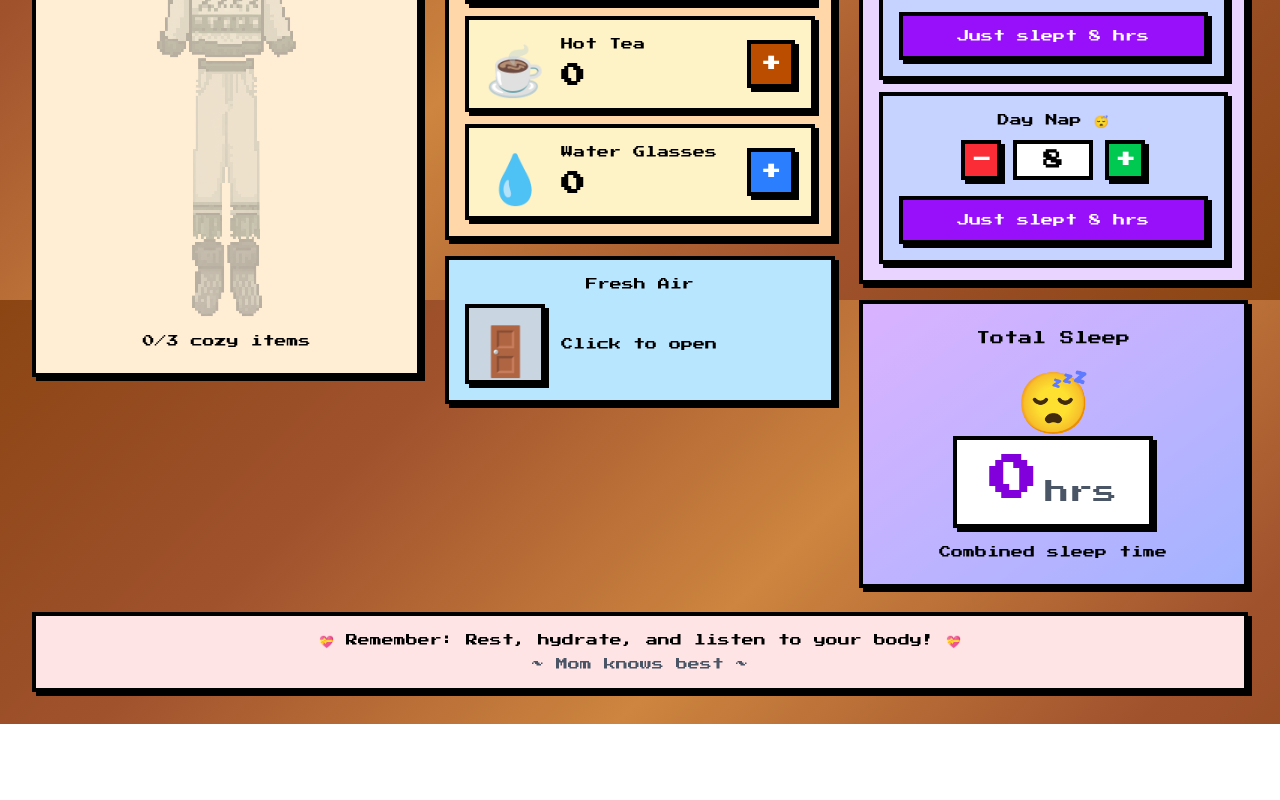
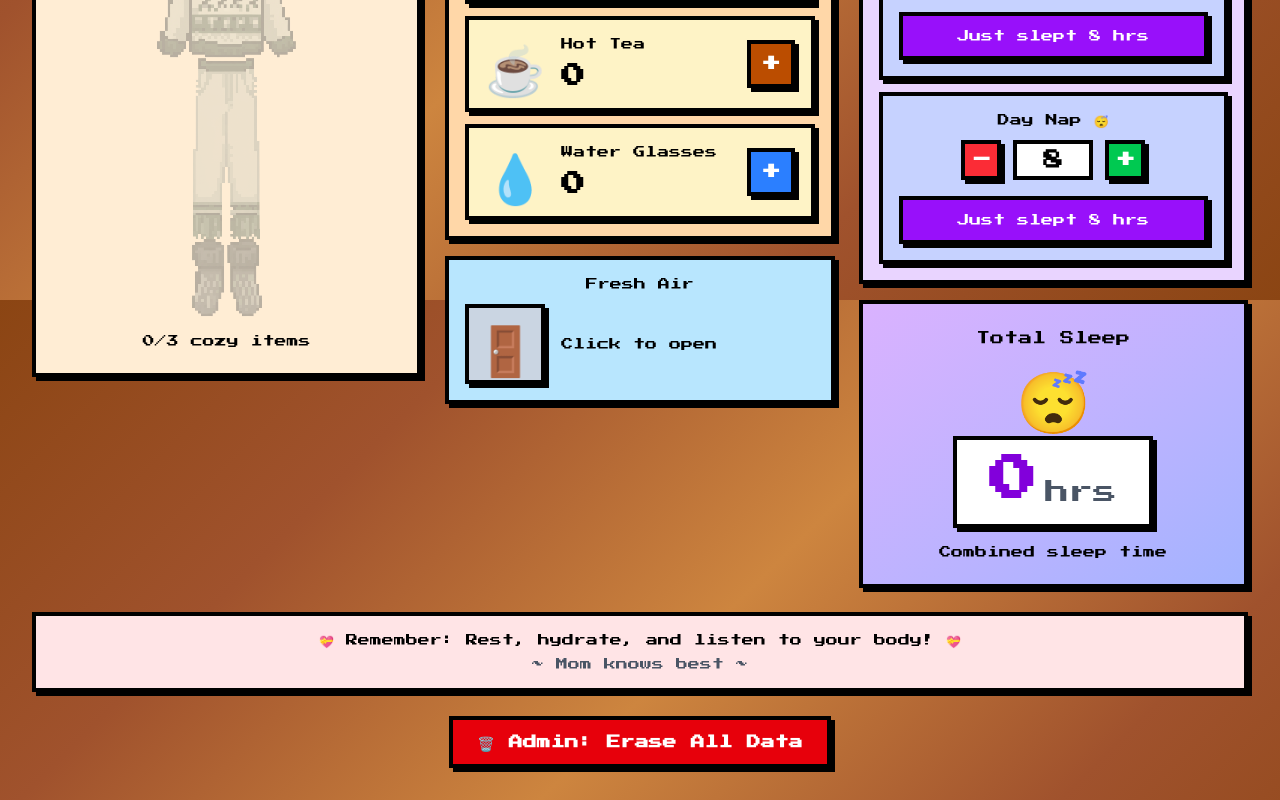
Before and after one commit to Fima2003/mom-protocol, a Next.js app: page / in a window 1280 px wide. Shown: the part 500-1300 px from the top of the page. Before the commit the page ends 1224 px from the top, so only its background shows below. Built offline with nearby package versions, Linux system fonts and the light colour scheme.

Commit message:
Admin button (vibe-kanban 10a88e25)
Create a button that will erase all of the saved data locally. Make it at the bottom of the page

```diff
--- a/app/page.tsx
+++ b/app/page.tsx
@@ -29,6 +29,13 @@ export default function Home() {
   });
 
   const [isLoading, setIsLoading] = useState(false);
+
+  const handleResetAllData = () => {
+    if (confirm('Are you sure you want to erase ALL saved data? This cannot be undone.')) {
+      localStorage.clear();
+      window.location.reload();
+    }
+  };
 
   const fetchMomAdvice = async (activityList: Activity[]) => {
     setIsLoading(true);
@@ -152,6 +159,16 @@ export default function Home() {
             ~ Mom knows best ~
           </p>
         </div>
+
+        {/* Admin Button */}
+        <div className="text-center">
+          <button
+            onClick={handleResetAllData}
+            className="bg-red-600 hover:bg-red-700 text-white border-4 border-black px-6 py-3 pixel-shadow transition-colors text-sm font-bold"
+          >
+            🗑️ Admin: Erase All Data
+          </button>
+        </div>
       </div>
     </div>
   );
```
